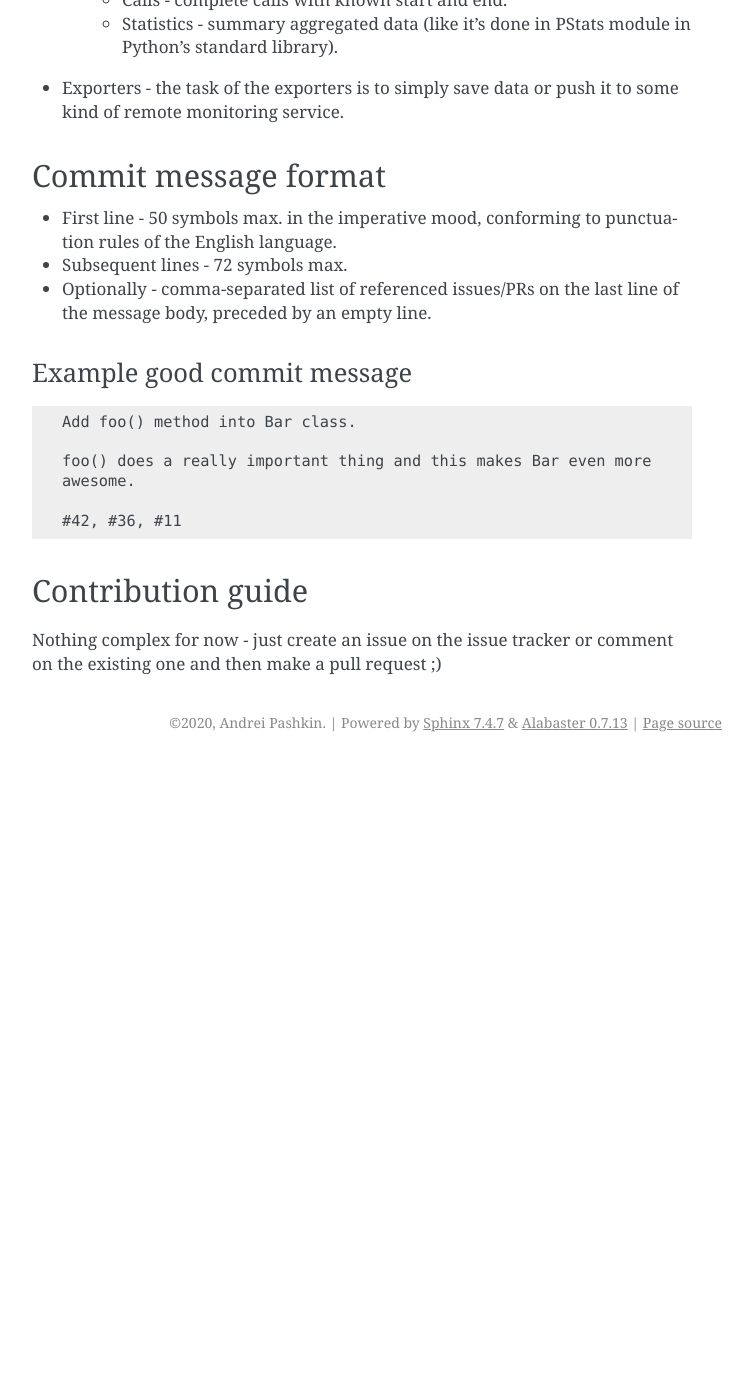
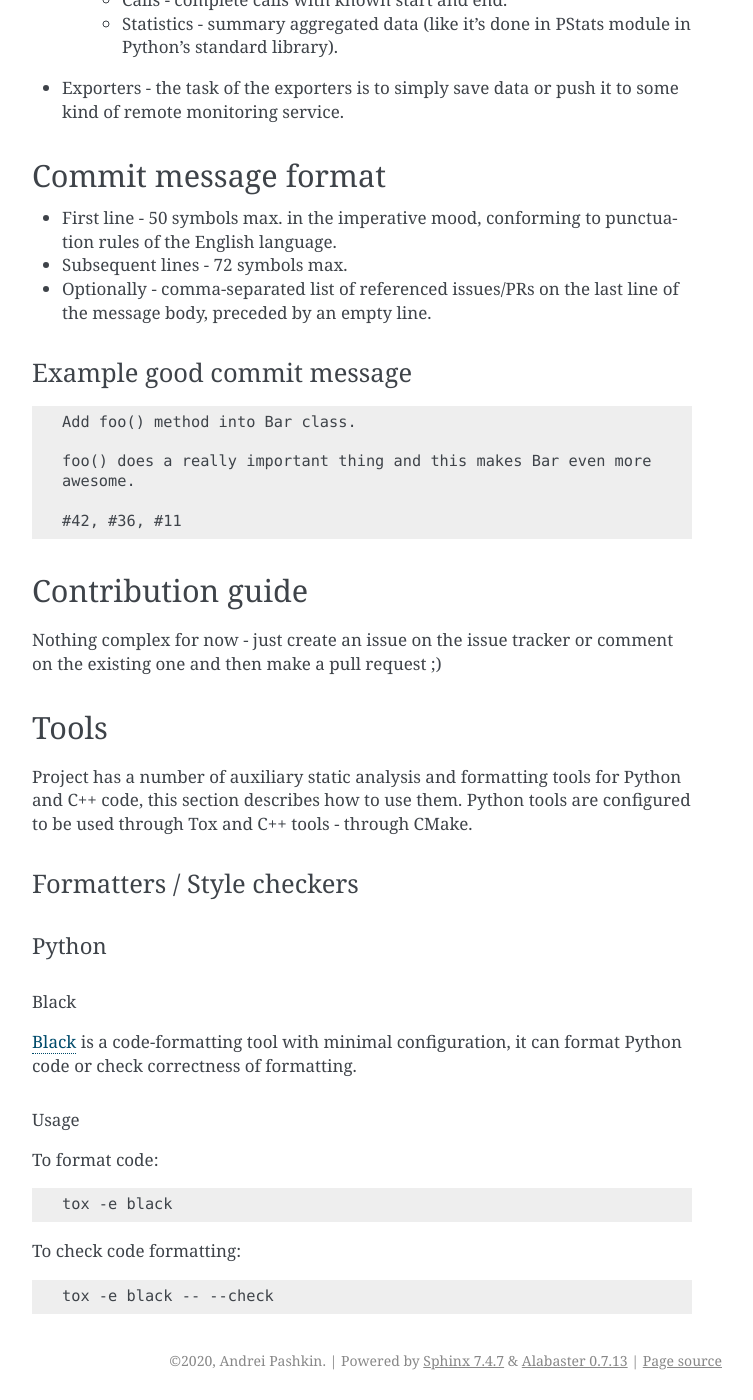
Before and after one commit to AndreiPashkin/gauge, a Sphinx documentation site: the page built from docs/source/Development.rst, in a window 1280 px wide and 1400 px high, scrolled down 1043 px. Shown: the whole window, without its empty margins (388-1141 px from the left). Built offline with Sphinx 7.4.7, drawn with Linux system fonts in a browser that asks for light colours; the version number could not be read and is left out; before the commit the page ends 1805 px from its top, so only the background shows below that; some of the changed text lies outside the part shown.

Commit message:
Document usage of Black formatting tool.
#4

```diff
--- a/docs/source/Development.rst
+++ b/docs/source/Development.rst
@@ -69,3 +69,32 @@ Contribution guide
 ==================
 Nothing complex for now - just create an issue on the issue tracker or comment
 on the existing one and then make a pull request ;)
+
+Tools
+=====
+Project has a number of auxiliary static analysis and formatting tools for
+Python and C++ code, this section describes how to use them. Python tools are
+configured to be used through Tox and C++ tools - through CMake.
+
+Formatters / Style checkers
+---------------------------
+
+Python
+......
+
+Black
+~~~~~
+Black_ is a code-formatting tool with minimal configuration, it can format
+Python code or check correctness of formatting.
+
+.. _Black: https://github.com/psf/black
+
+Usage
+*****
+To format code::
+
+    tox -e black
+
+To check code formatting::
+
+    tox -e black -- --check
```
